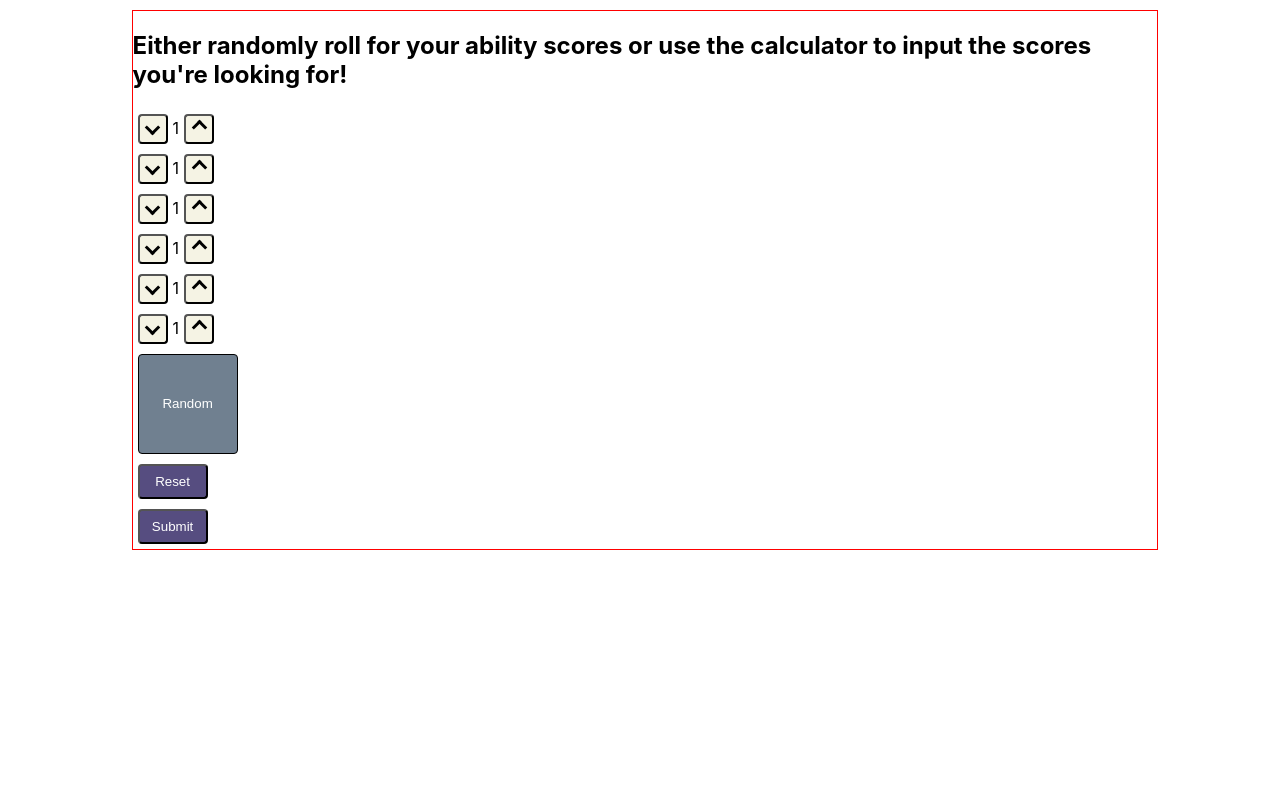
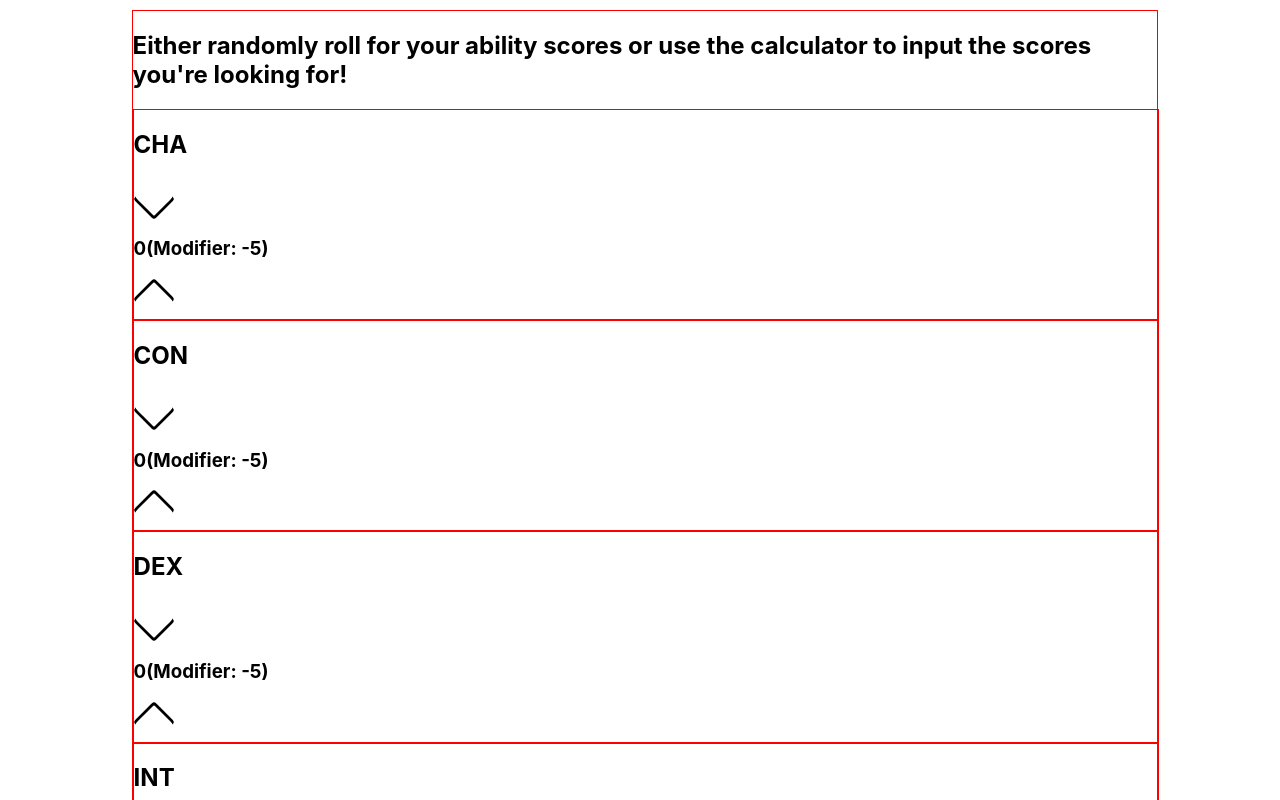
Before and after one commit to erin-davis/chara-generator, a React (Create React App) app: page /ability-scores in a window 1280 px wide. Shown: the top 800 px of the page. Built offline with nearby package versions, Linux system fonts and the light colour scheme; no server answers; the HTML template or start-up script is replaced by a standard one.

Commit message:
have partial functionality with /ability-scores. still need to connect this form to the final output as well as add functionality to randomize button

```diff
--- a/src/App.css
+++ b/src/App.css
@@ -273,8 +273,10 @@ form select{
 .bttn{
   width: 30px;
   height: 30px;
-  background-color: #f5f3e4;
+  background-color: white;
   border-radius: 4px;
+  border: none;
+  outline: none;
 }
 
 .arrw{
--- a/src/components/AbilityScores.js
+++ b/src/components/AbilityScores.js
@@ -17,36 +17,66 @@ Of course, max number will always be 20
 //button w/ class random dice should maybe look like a dice?
 
 const AbilityScore = (props) =>{
-  let score = 1;
+  const [inputNumbers, setInputNumbers] = useState({
+    str: 0,
+    dex: 0,
+    con: 0,
+    int: 0,
+    cha: 0,
+    wis: 0
+  });
 
   const increaseScore = e =>{
-    score += 1;
+    e.preventDefault();
+    setInputNumbers({
+      ...inputNumbers,
+      [e.target.name]: inputNumbers[e.target.name] + 1
+    });
+  };
+
+  const decreaseScore = e =>{
+    e.preventDefault();
+    setInputNumbers({
+      ...inputNumbers,
+      [e.target.name]: inputNumbers[e.target.name] - 1
+    });
   }
 
-  const decreaseScore = e =>{
-    score -= 1;
-  }
+  //will have to come up with a way for
 
 
   return (
     <div className="ability-score">
+
       <header>
         <h2>Either randomly roll for your ability scores or use the calculator to input the scores you're looking for!</h2>
       </header>
-      <div className="score-blocks ">
+      <form>
         {ASH.map((ability)=>{
           return(
-          <article className="ash-ability" value={ability.index}>
-           <button className="bttn-down bttn" onClick={decreaseScore}>
-          <i class="arrw down"></i>
-           </button>
-          <span className={`${ability.index}_mod`}>{/*This will be mutable and*/score}</span>
-           <button className="bttn-up bttn" onClick={increaseScore}>
-          <i class="arrw up"></i>
+            <article className="ability-score">
+              <h2>{ability.name}</h2>
+              <button
+              className="bttn-down bttn arrw down"
+              name={ability.index}
+              onClick={decreaseScore}
+              >
+              </button>
+              <span className={`${ability.index}_mod`}><h3>{inputNumbers[ability.index]}
+              (Modifier: {Math.floor((inputNumbers[ability.index] - 10) / 2)})
+              </h3>
+              </span>
+              <button
+              className="bttn-up bttn arrw up"
+              name={ability.index}
+              onClick={increaseScore}
+              >
             </button>
-          </article>
+            </article>
           )
         })}
+      </form>
+      <div className="score-blocks ">
         <div className="score-dice">
           <button className="random-dice">Random</button>
         </div>
--- a/src/components/Forms/PCSForm.js
+++ b/src/components/Forms/PCSForm.js
@@ -6,8 +6,8 @@ import {raceHolder, dndClassHolder, charaAlign} from "../../data/APIPlaceHolder.
 const PCSForm = props =>{
   const history = useHistory();
 
-  const toFinal = () =>{
-    history.push('/final');
+  const toAbScores = () =>{
+    history.push('/ability-scores');
   }
 
   const [formInputs, setFormInputs] = useState({
@@ -37,7 +37,7 @@ const PCSForm = props =>{
       dnd_race: "",
       chara_level: ""
     })
-    toFinal();
+    toAbScores();
   };
 
   return(
```
